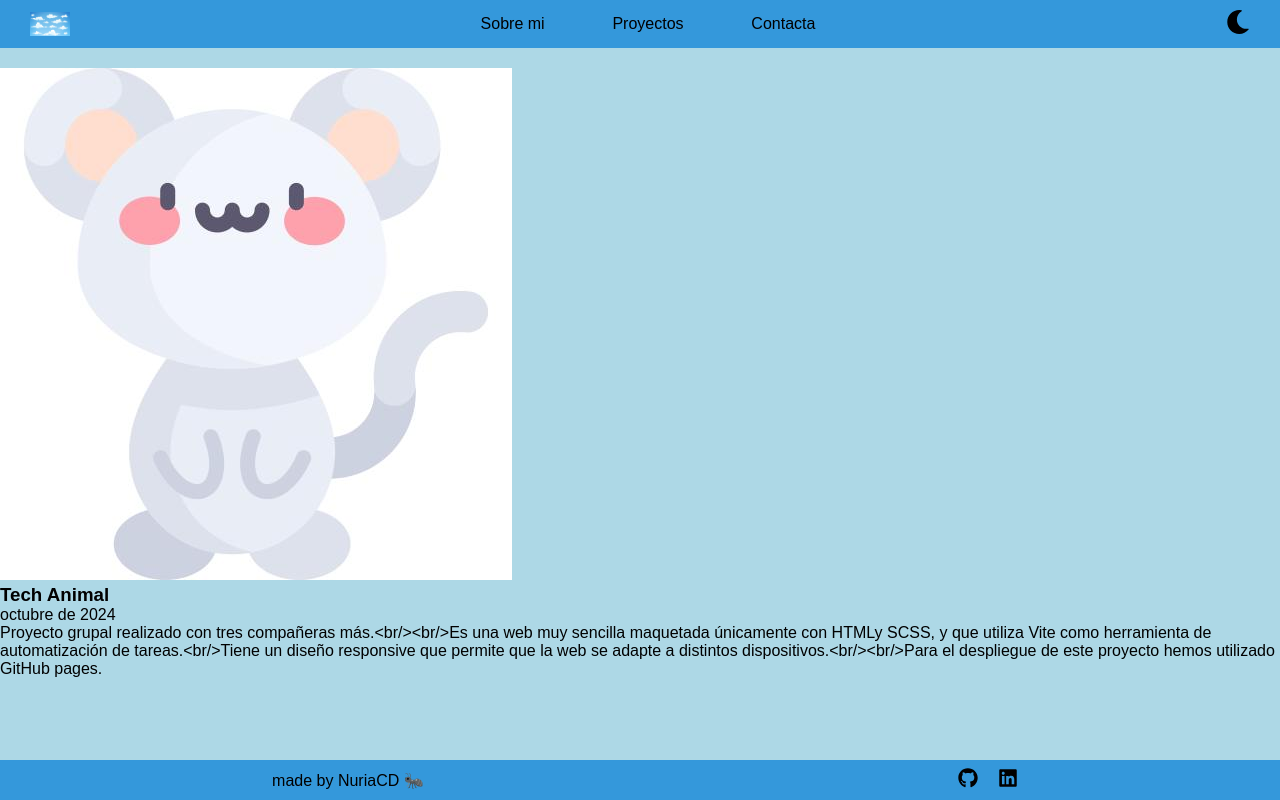
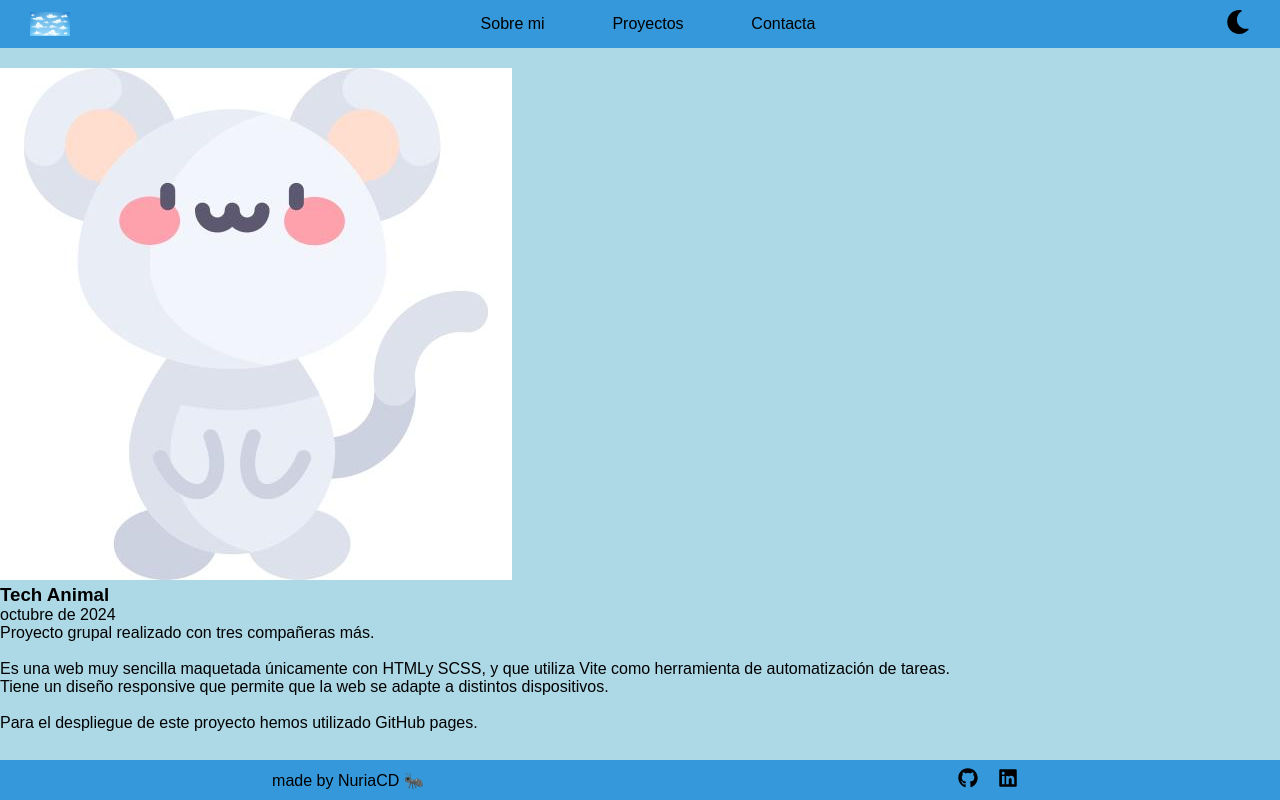
Before and after one commit to Nuria8890/portfolio, a React (Vite) app: page /projects/1 in a window 1280 px wide. Built offline with nearby package versions, Linux system fonts and the light colour scheme; a web font is replaced by a local one.

Commit message:
add long and small text to projects

```diff
--- a/src/components/projects/Project_card.jsx
+++ b/src/components/projects/Project_card.jsx
@@ -31,7 +31,9 @@ function Project_card({ projectToRender }) {
           })}
         </span>
         <div className="projectsContainer__project__text">
-          <p dangerouslySetInnerHTML={{ __html: projectToRender.text }}></p>
+          <p
+            dangerouslySetInnerHTML={{ __html: projectToRender.smallText }}
+          ></p>
           {/* <span>
             <CiHeart />
           </span> */}
--- a/src/components/projects/Project_details.jsx
+++ b/src/components/projects/Project_details.jsx
@@ -19,7 +19,8 @@ function Project_details({ arrayProjects }) {
               month: "long",
             })}
           </span>
-          <p>{selectedProject.text}</p>
+
+          <p dangerouslySetInnerHTML={{ __html: selectedProject.longText }}></p>
         </div>
       </div>
     </section>
--- a/src/components/projects/filters/Filters.jsx
+++ b/src/components/projects/filters/Filters.jsx
@@ -8,8 +8,6 @@ function Filters({
   arrayProjects,
   selectedTech,
 }) {
-  console.log("arrayProjects", arrayProjects);
-
   const allTechnologies = arrayProjects.map((technology) => {
     return technology.tech;
   });
--- a/src/data/projects.js
+++ b/src/data/projects.js
@@ -14,7 +14,10 @@ const adalabModulo1Grupal = {
   photo: PhotoA1Gru,
   tech: "HTML y CSS",
   title: "Tech Animal",
-  text: "Proyecto grupal realizado con tres compañeras más.<br/><br/>Es una web muy sencilla maquetada únicamente con HTMLy SCSS, y que utiliza Vite como herramienta de automatización de tareas.<br/>Tiene un diseño responsive que permite que la web se adapte a distintos dispositivos.<br/><br/>Para el despliegue de este proyecto hemos utilizado GitHub pages.",
+  smallText:
+    "Este será el texto corto donde indique qué he aprendido al realizar el proyecto y con qué finalidad lo hice.",
+  longText:
+    "Proyecto grupal realizado con tres compañeras más.<br/><br/>Es una web muy sencilla maquetada únicamente con HTMLy SCSS, y que utiliza Vite como herramienta de automatización de tareas.<br/>Tiene un diseño responsive que permite que la web se adapte a distintos dispositivos.<br/><br/>Para el despliegue de este proyecto hemos utilizado GitHub pages.",
   date: new Date("2024-10-11"),
 };
 
@@ -24,7 +27,10 @@ const adalabModulo1Evaluacion = {
   photo: PhotoA1Ev,
   tech: "HTML y CSS",
   title: "Comienzos compartidos",
-  text: "Proyecto individual.<br/><br/>Es una web muy sencilla maquetada únicamente con HTMLy SCSS, y que utiliza Vite como herramienta de automatización de tareas.<br/>Tiene un diseño responsive que permite que la web se adapte a distintos dispositivos.<br/><br/>Para el despliegue de este proyecto he utilizado GitHub pages.",
+  smallText:
+    "Este será el texto corto donde indique qué he aprendido al realizar el proyecto y con qué finalidad lo hice.",
+  longText:
+    "Proyecto individual.<br/><br/>Es una web muy sencilla maquetada únicamente con HTMLy SCSS, y que utiliza Vite como herramienta de automatización de tareas.<br/>Tiene un diseño responsive que permite que la web se adapte a distintos dispositivos.<br/><br/>Para el despliegue de este proyecto he utilizado GitHub pages.",
   date: new Date("2024-10-10"),
 };
 
@@ -34,7 +40,10 @@ const adalabModulo2Grupal = {
   photo: PhotoA2Gru,
   tech: "JavaScript vanilla",
   title: "Hasta el infinito",
-  text: "Proyecto grupal realizado con tres compañeras más.<br/><br/>Es una web maquetada con HTML y SCSS que utiliza Vite para automatizar tareas, y toda su funcionalidad está hecha con JavaScript vanilla.<br/>El usuario puede crear tarjetas personalizadas con temática ToyStory.<br/><br/>Para el despliegue de este proyecto hemos utilizado GitHub pages.",
+  smallText:
+    "Este será el texto corto donde indique qué he aprendido al realizar el proyecto y con qué finalidad lo hice.",
+  longText:
+    "Proyecto grupal realizado con tres compañeras más.<br/><br/>Es una web maquetada con HTML y SCSS que utiliza Vite para automatizar tareas, y toda su funcionalidad está hecha con JavaScript vanilla.<br/>El usuario puede crear tarjetas personalizadas con temática ToyStory.<br/><br/>Para el despliegue de este proyecto hemos utilizado GitHub pages.",
   date: new Date("2024-11-13"),
 };
 
@@ -44,7 +53,10 @@ const adalabModulo2EvaluacionIntermedia = {
   photo: PhotoA2Int,
   tech: "JavaScript vanilla",
   title: "Adivina el número",
-  text: "Proyecto individual.<br/><br/>Es una web realizada con HTML, CSS y JavaScript vanilla.<br/><br/>Es un juego donde el usuario intenta adivinar un número aleatorio.<br/><br/>El código está bien organizado en funciones específicas, lo que facilita su comprensión y mantenimiento.<br/><br/>He utilizado:<br/>- 'strict mode' para evitar errores comunes y mejorar la seguridad del código,<br/>- métodos de JS para crear un número aleatorio,<br/>- selectores de clase para interactuar con el DOM,<br/>- condicionales y funciones manejadoras para manejar eventos.<br/><br/>Disfrútalo! 👾 🎮",
+  smallText:
+    "Este será el texto corto donde indique qué he aprendido al realizar el proyecto y con qué finalidad lo hice.",
+  longText:
+    "Proyecto individual.<br/><br/>Es una web realizada con HTML, CSS y JavaScript vanilla.<br/><br/>Es un juego donde el usuario intenta adivinar un número aleatorio.<br/><br/>El código está bien organizado en funciones específicas, lo que facilita su comprensión y mantenimiento.<br/><br/>He utilizado:<br/>- 'strict mode' para evitar errores comunes y mejorar la seguridad del código,<br/>- métodos de JS para crear un número aleatorio,<br/>- selectores de clase para interactuar con el DOM,<br/>- condicionales y funciones manejadoras para manejar eventos.<br/><br/>Disfrútalo! 👾 🎮",
   date: new Date("2024-10-25"),
 };
 
@@ -54,7 +66,10 @@ const adalabModulo2Evaluacion = {
   photo: PhotoA2Ev,
   tech: "JavaScript vanilla",
   title: "Buscador de series de anime",
-  text: "Proyecto individual.<br/><br/>Es una web realizada con HTML, CSS y JavaScript vanilla, donde el usuario puede buscar y guardar sus series de anime favoritas.<br/><br/>El código está bien organizado en funciones específicas, lo que facilita su legibilidad y mantenimiento.<br/><br/>A destacar:<br/>- uso de API,<br/>- localStorage para guardar las preferencias de usuario,<br/>- actualización del DOM de forma eficiente y dinámica,<br/>- manejo de eventos efectivo, añadiendo escuchas a varios elementos (buscar, reset, eliminar de favoritos)<br/><br/>Disfrútalo!",
+  smallText:
+    "Este será el texto corto donde indique qué he aprendido al realizar el proyecto y con qué finalidad lo hice.",
+  longText:
+    "Proyecto individual.<br/><br/>Es una web realizada con HTML, CSS y JavaScript vanilla, donde el usuario puede buscar y guardar sus series de anime favoritas.<br/><br/>El código está bien organizado en funciones específicas, lo que facilita su legibilidad y mantenimiento.<br/><br/>A destacar:<br/>- uso de API,<br/>- localStorage para guardar las preferencias de usuario,<br/>- actualización del DOM de forma eficiente y dinámica,<br/>- manejo de eventos efectivo, añadiendo escuchas a varios elementos (buscar, reset, eliminar de favoritos)<br/><br/>Disfrútalo!",
   date: new Date("2024-11-07"),
 };
 
@@ -64,7 +79,10 @@ const adalabModulo3EvaluacionIntermedia = {
   photo: PhotoA3Int,
   tech: "React",
   title: "Listado de países",
-  text: "Proyecto individual.<br/><br/>Es una web realizada con React, donde el usuario puede buscar países por nombre y continente.<br/><br/>El código está bien organizado en componentes, lo que ayuda a que sea claro, fácil de mantener y funcional.<br/><br/>A destacar:<br/>- uso de JSON con el contenido de los países<br/>- useState para manejar el estado y renderizar los componentes automáticamente<br/>- utilización de una lógica de filtrado flexible, que permite combinar múltiples criterios de forma efectiva.<br/><br/>Descubre los países de cada continente!",
+  smallText:
+    "Este será el texto corto donde indique qué he aprendido al realizar el proyecto y con qué finalidad lo hice.",
+  longText:
+    "Proyecto individual.<br/><br/>Es una web realizada con React, donde el usuario puede buscar países por nombre y continente.<br/><br/>El código está bien organizado en componentes, lo que ayuda a que sea claro, fácil de mantener y funcional.<br/><br/>A destacar:<br/>- uso de JSON con el contenido de los países<br/>- useState para manejar el estado y renderizar los componentes automáticamente<br/>- utilización de una lógica de filtrado flexible, que permite combinar múltiples criterios de forma efectiva.<br/><br/>Descubre los países de cada continente!",
   date: new Date("2024-11-21"),
 };
 
@@ -74,7 +92,10 @@ const adalabModulo3Evaluacion = {
   photo: PhotoA3Ev,
   tech: "React",
   title: "Rick and Morty characters",
-  text: "Proyecto individual.<br/><br/>Es una web realizada con React, donde el usuario puede filtrar personajes de la serie Rick&Morty por nombre, especie y estado.<br/><br/>El código está bien organizado en componentes, lo que ayuda a que sea claro, fácil de mantener y funcional.<br/><br/>A destacar:<br/>- API de rickandmortyapi.com<br/>- uso adecuado de useState y useEffect, que permite manejar el estado y los efectos secundarios de manera efectiva<br/>- almacenamiento de datos en localStorage<br/><br/>Wubba lubba dub dub!",
+  smallText:
+    "Este será el texto corto donde indique qué he aprendido al realizar el proyecto y con qué finalidad lo hice.",
+  longText:
+    "Proyecto individual.<br/><br/>Es una web realizada con React, donde el usuario puede filtrar personajes de la serie Rick&Morty por nombre, especie y estado.<br/><br/>El código está bien organizado en componentes, lo que ayuda a que sea claro, fácil de mantener y funcional.<br/><br/>A destacar:<br/>- API de rickandmortyapi.com<br/>- uso adecuado de useState y useEffect, que permite manejar el estado y los efectos secundarios de manera efectiva<br/>- almacenamiento de datos en localStorage<br/><br/>Wubba lubba dub dub!",
   date: new Date("2024-11-28"),
 };
 
@@ -84,7 +105,10 @@ const adalabModulo3y4Grupal = {
   photo: PhotoA3y4Gru,
   tech: "Data Base",
   title: "4Code",
-  text: "Proyecto grupal realizado con tres compañeras más.<br/><br/>Es una web realizada con React, donde el usuario puede introducir los datos de un proyecto y obtener una vista maquetada con esa información.<br/><br/>A destacar:<br/>- migración de código a React<br/>- creación de servidor con NodeJS y ExpressJS<br/>- creación de API Rest<br/>- creación de bbdd con MySQL<br/>- peticiones al servidor (fetch)<br/>- envío de parámetros al API Rest (query, body, url, header)<br/>- respuesta del servidor (endpoints).<br/><br/>Para el despliegue de este proyecto hemos utilizado la plataforma Render.",
+  smallText:
+    "Este será el texto corto donde indique qué he aprendido al realizar el proyecto y con qué finalidad lo hice.",
+  longText:
+    "Proyecto grupal realizado con tres compañeras más.<br/><br/>Es una web realizada con React, donde el usuario puede introducir los datos de un proyecto y obtener una vista maquetada con esa información.<br/><br/>A destacar:<br/>- migración de código a React<br/>- creación de servidor con NodeJS y ExpressJS<br/>- creación de API Rest<br/>- creación de bbdd con MySQL<br/>- peticiones al servidor (fetch)<br/>- envío de parámetros al API Rest (query, body, url, header)<br/>- respuesta del servidor (endpoints).<br/><br/>Para el despliegue de este proyecto hemos utilizado la plataforma Render.",
   date: new Date("2024-12-23"),
 };
 
@@ -94,7 +118,10 @@ const adalabModulo4Evaluacion = {
   photo: PhotoA4Ev,
   tech: "Data Base",
   title: "Roller db",
-  text: "Proyecto individual.<br/><br/>He creado un servidor con NodeJS y Express que gestiona una API para una tienda ficticia de patines.<br/><br/>El código está bien estructurado, con funciones separadas para el manejo de rutas y operaciones, lo que facilita la lectura y el mantenimiento.<br/><br/>A destacar:<br/>- endpoints (POST, GET, PUT, DELETE)<br/>- implementación de validación básica para asegurar que los datos requeridos están presentes antes de realizar operaciones en la bbdd<br/>- manejo de errores comunes devolviendo respuestas adecuadas al cliente",
+  smallText:
+    "Este será el texto corto donde indique qué he aprendido al realizar el proyecto y con qué finalidad lo hice.",
+  longText:
+    "Proyecto individual.<br/><br/>He creado un servidor con NodeJS y Express que gestiona una API para una tienda ficticia de patines.<br/><br/>El código está bien estructurado, con funciones separadas para el manejo de rutas y operaciones, lo que facilita la lectura y el mantenimiento.<br/><br/>A destacar:<br/>- endpoints (POST, GET, PUT, DELETE)<br/>- implementación de validación básica para asegurar que los datos requeridos están presentes antes de realizar operaciones en la bbdd<br/>- manejo de errores comunes devolviendo respuestas adecuadas al cliente",
   date: new Date("2024-12-20"),
 };
 
```
